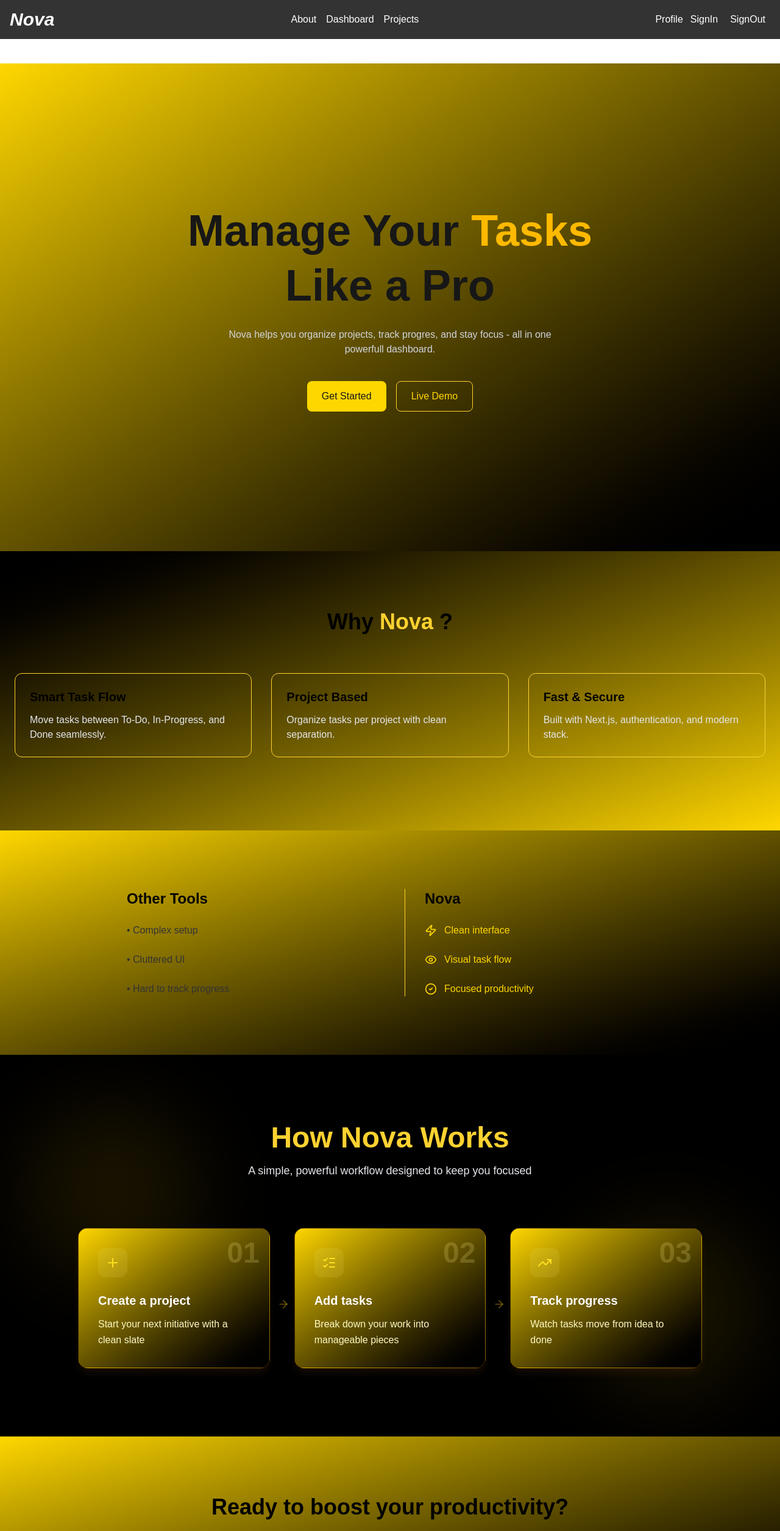
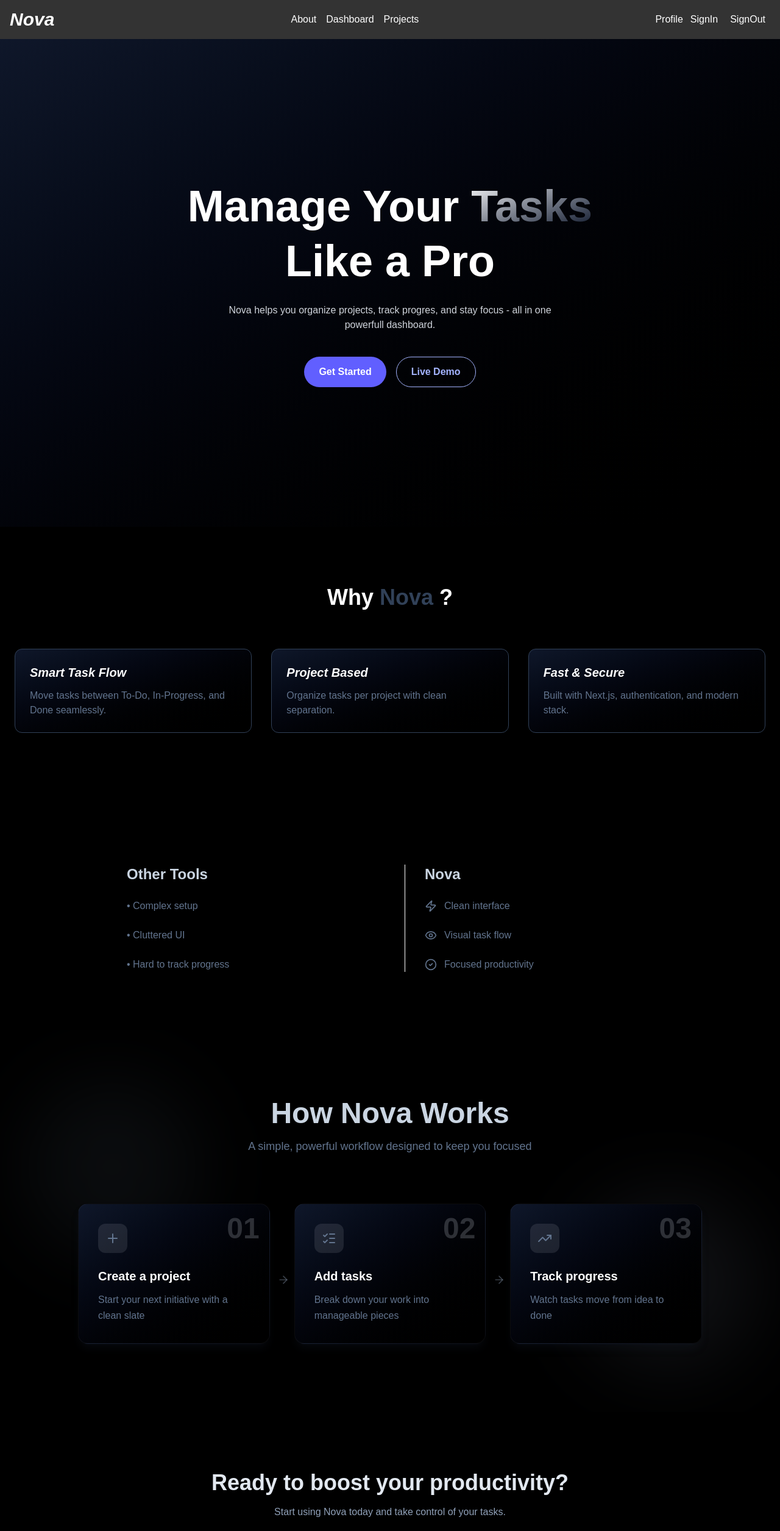
Before and after one commit to atiya-inayat/nova-task-manager, a Next.js app: page / in a window 1280 px wide. Shown: the top 2511 px of the page at 61% size. Built offline with nearby package versions, Linux system fonts and the light colour scheme.

Commit message:
starting styling

```diff
--- a/app/auth/signup/page.tsx
+++ b/app/auth/signup/page.tsx
@@ -50,19 +50,20 @@ export default function SignupPage() {
   };
 
   return (
-    <div className="flex items-center justify-center h-screen">
+    <div className="flex bg-linear-to-br from-[#0F172A] to-black items-center justify-center h-screen">
       <div className="flex flex-col items-center mt-4">
-        <div className="border rounded-sm border-gray-300  w-90 max-w-sm p-4 h-auto flex justify-start">
+        <div className="border rounded-md bg-slate-900  border-slate-600  w-90 max-w-sm p-4 h-auto flex justify-start">
           <form onSubmit={handleSignup} className="w-full space-y-4">
-            <div className="flex justify-center font-bold p-2 text-3xl w-full">
+            <div className="flex justify-center text-slate-200 font-bold p-2 text-3xl w-full">
               <h2>Sign Up</h2>
             </div>
 
             {error && <p className="text-red-500">{error}</p>}
 
-            <div>
+            <div className="mb-5 ">
+              <label className="px-4   text-slate-300">Email Address</label>
               <input
-                className="p-2 w-full border border-gray-300 rounded-sm"
+                className="py-1 px-4  w-full border border-slate-600 rounded-full text-slate-300"
                 type="email"
                 placeholder="Email"
                 value={email}
@@ -71,16 +72,17 @@ export default function SignupPage() {
             </div>
 
             <div>
+              <label className="px-4   text-slate-300">Password</label>
               <input
-                className="p-2 w-full border border-gray-300 rounded-sm"
+                className="py-1 px-4 w-full border border-slate-600 rounded-full text-slate-300"
                 type="password"
-                placeholder="Password"
+                placeholder="**********"
                 value={password}
                 onChange={(e) => setPassword(e.target.value)}
               />
             </div>
 
-            <div className="w-full bg-black text-white font-semibold cursor-pointer flex justify-center border p-1 rounded-md mb-2">
+            <div className="w-full bg-slate-900 cursor-pointer text-white font-semibold cursor-pointer rounded-full flex justify-center border border-slate-700 p-1  mb-2">
               <button type="submit">
                 {loading ? "Signing up..." : "Sign Up"}
               </button>
@@ -89,7 +91,7 @@ export default function SignupPage() {
         </div>
 
         {/* Already have an account */}
-        <p className="mt-4 text-sm">
+        <p className="mt-4 text-sm text-slate-300">
           Already have an account?{" "}
           <Link
             href="/auth/signin"
--- a/app/component/CTA.tsx
+++ b/app/component/CTA.tsx
@@ -2,17 +2,17 @@ import Link from "next/link";
 
 export default function CTA() {
   return (
-    <section className="py-24 text-center px-6 bg-linear-to-br from-[#FFD700] to-black text-amber-300">
-      <h2 className="text-4xl text-black font-bold">
+    <section className="py-24 text-center px-6 bg-black text-white">
+      <h2 className="text-4xl text-slate-200 font-bold">
         Ready to boost your productivity?
       </h2>
 
-      <p className="text-gray-400 mt-4 max-w-lg mx-auto">
+      <p className="text-slate-400 mt-4 max-w-lg mx-auto">
         Start using Nova today and take control of your tasks.
       </p>
 
       <Link href="/auth/signup">
-        <button className="mt-8 px-4 py-2 rounded-lg bg-[#FFD700] text-black hover:bg-black hover:text-[#FFD700] transition">
+        <button className="mt-8 px-4 py-2 cursor-pointer text-slate-300 font-bold rounded-full bg-indigo-500  hover:bg-indigo-800 hover:text-slate-400 transition">
           Sign Up
         </button>
       </Link>
--- a/app/component/Features.tsx
+++ b/app/component/Features.tsx
@@ -15,25 +15,22 @@ const features = [
 
 export default function Features() {
   return (
-    <section
-      id="features"
-      className="py-24 bg-linear-to-br from-black to-[#FFD700]"
-    >
+    <section id="features" className="py-24 bg-black">
       <div className="max-w-7xl mx-auto px-6">
-        <h2 className="text-4xl text-black font-bold text-center mb-16">
-          Why <span className="text-amber-300">Nova</span> ?
+        <h2 className="text-4xl text-white font-bold text-center mb-16">
+          Why <span className="text-slate-700">Nova</span> ?
         </h2>
 
         <div className="grid md:grid-cols-3 gap-8">
           {features.map((feature, i) => (
             <div
               key={i}
-              className="p-6 rounded-xl border border-amber-300 hover:border-black transition"
+              className="p-6 rounded-xl bg-linear-to-br from-[#0F172A] to-black border border-slate-700 hover:border-black transition"
             >
-              <h3 className="text-xl text-black font-semibold mb-3">
+              <h3 className="text-xl text-white font-bold italic mb-3">
                 {feature.title}
               </h3>
-              <p className="text-gray-200">{feature.desc}</p>
+              <p className="text-slate-500">{feature.desc}</p>
             </div>
           ))}
         </div>
--- a/app/component/Hero.tsx
+++ b/app/component/Hero.tsx
@@ -1,9 +1,15 @@
 const Hero = () => {
   return (
-    <section className="min-h-screen bg-linear-to-br from-[#FFD700] to-black   flex items-center justify-center text-center px-6">
+    <section className="min-h-screen bg-linear-to-br from-[#0F172A] to-black   flex items-center justify-center text-center px-6">
       <div>
-        <h1 className="text-5xl md:text-7xl font-extrabold leading-tight ">
-          Manage Your <span className="text-amber-400">Tasks</span>
+        <h1 className="text-5xl text-white md:text-7xl font-extrabold leading-tight ">
+          Manage Your{" "}
+          <span
+            className="bg-linear-to-br from-white to-[#0F172A] bg-clip-text text-transparent
+"
+          >
+            Tasks
+          </span>
           <br />
           Like a Pro
         </h1>
@@ -14,10 +20,10 @@ const Hero = () => {
         </p>
 
         <div className="mt-10 flex gap-4 justify-center">
-          <button className="px-6 py-3 rounded-lg bg-[#FFD700] hover:bg-black hover:text-[#FFD700] transition">
+          <button className="px-6 py-3 cursor-pointer rounded-full text-white font-semibold bg-indigo-500 hover:bg-indigo-600 hover:text-white transition">
             Get Started
           </button>
-          <button className="px-6 py-3 rounded-lg border text-[#FFD700] border-amber-300 hover:border-black hover:text-black transition">
+          <button className="px-6 py-3 cursor-pointer rounded-full border text-indigo-300 border-indigo-300 hover:bg-slate-900 font-semibold hover:text-white transition">
             Live Demo
           </button>
         </div>
--- a/app/component/HowItWorksSection.tsx
+++ b/app/component/HowItWorksSection.tsx
@@ -29,7 +29,7 @@ export default function HowItWorksSection() {
     <section className="relative py-28 overflow-hidden bg-black text-white">
       {/* subtle animated overlay without changing #333333 */}
       <motion.div
-        className="absolute inset-0 bg-yellow-500/5"
+        className="absolute inset-0 bg-slate-500/5"
         animate={{ backgroundPosition: ["0% 50%", "100% 50%", "0% 50%"] }}
         transition={{ duration: 14, repeat: Infinity, ease: "linear" }}
         style={{ backgroundSize: "200% 200%", mixBlendMode: "soft-light" }}
@@ -39,12 +39,12 @@ export default function HowItWorksSection() {
       <motion.div
         animate={{ y: [0, -20, 0] }}
         transition={{ duration: 6, repeat: Infinity, ease: "easeInOut" }}
-        className="absolute top-20 left-10 w-72 h-72 bg-yellow-500/10 blur-3xl rounded-full"
+        className="absolute top-20 left-10 w-72 h-72 bg-slate-500/10 blur-3xl rounded-full"
       />
       <motion.div
         animate={{ y: [0, 20, 0] }}
         transition={{ duration: 8, repeat: Infinity, ease: "easeInOut" }}
-        className="absolute bottom-20 right-10 w-72 h-72 bg-yellow-400/10 blur-3xl rounded-full"
+        className="absolute bottom-20 right-10 w-72 h-72 bg-slate-400/10 blur-3xl rounded-full"
       />
 
       <div className="relative container mx-auto px-4">
@@ -56,10 +56,10 @@ export default function HowItWorksSection() {
           transition={{ duration: 0.8, ease: "easeOut" }}
           className="text-center mb-20"
         >
-          <h2 className="text-4xl text-amber-300 lg:text-5xl font-bold mb-4">
+          <h2 className="text-4xl text-slate-300 lg:text-5xl font-bold mb-4">
             How Nova Works
           </h2>
-          <p className="text-lg text-gray-200 max-w-2xl mx-auto">
+          <p className="text-lg text-slate-500 max-w-2xl mx-auto">
             A simple, powerful workflow designed to keep you focused
           </p>
         </motion.div>
@@ -91,25 +91,25 @@ export default function HowItWorksSection() {
                 }}
                 className="relative group"
               >
-                <div className="relative h-full rounded-2xl p-8 border border-yellow-700/30 bg-gradient-to-br from-[#FFD700] to-black backdrop-blur-md overflow-hidden shadow-lg shadow-yellow-900/20">
+                <div className="relative h-full rounded-2xl p-8 border border-slate-200/5 bg-linear-to-br from-[#0F172A] to-black backdrop-blur-md overflow-hidden shadow-lg shadow-slate-800/20">
                   {/* Glow on hover */}
-                  <div className="absolute -top-20 -right-20 w-40 h-40 bg-yellow-500/20 blur-3xl opacity-0 group-hover:opacity-100 transition-opacity duration-300" />
+                  <div className="absolute -top-20 -right-20 w-40 h-40 bg-slate-400/20 blur-3xl opacity-0 group-hover:opacity-100 transition-opacity duration-300" />
 
                   {/* Step number */}
-                  <div className="absolute top-4 right-4 text-5xl font-bold text-yellow-200/20 group-hover:text-yellow-200/40 transition-colors">
+                  <div className="absolute top-4 right-4 text-5xl font-bold text-slate-200/20 group-hover:text-slate-200/40 transition-colors">
                     {step.number}
                   </div>
 
                   {/* Icon */}
-                  <div className="mb-6 inline-flex p-3 rounded-xl bg-yellow-200/10 group-hover:bg-yellow-200/20 transition-colors">
-                    <Icon className="w-6 h-6 text-yellow-300" />
+                  <div className="mb-6 inline-flex p-3 rounded-xl bg-slate-100/10 group-hover:bg-slate-200/20 transition-colors">
+                    <Icon className="w-6 h-6 text-slate-500" />
                   </div>
 
                   {/* Text */}
-                  <h3 className="text-xl font-bold mb-3 text-white group-hover:text-yellow-300 transition-colors">
+                  <h3 className="text-xl font-bold mb-3 text-white group-hover:text-slate-300 transition-colors">
                     {step.title}
                   </h3>
-                  <p className="text-yellow-100 leading-relaxed">
+                  <p className="text-slate-500 leading-relaxed">
                     {step.description}
                   </p>
                 </div>
@@ -119,7 +119,7 @@ export default function HowItWorksSection() {
                   <motion.div
                     animate={{ x: [0, 8, 0] }}
                     transition={{ duration: 2, repeat: Infinity }}
-                    className="hidden md:flex absolute top-1/2 -right-8 text-yellow-400/40"
+                    className="hidden md:flex absolute top-1/2 -right-8 text-slate-400/40"
                   >
                     <ArrowRight className="w-5 h-5" />
                   </motion.div>
--- a/app/component/comparison-section.tsx
+++ b/app/component/comparison-section.tsx
@@ -26,11 +26,11 @@ export function ComparisonSection() {
   };
 
   return (
-    <section className="py-24 bg-linear-to-br from-[#FFD700] to-black text-amber-300">
+    <section className="py-24 bg-black text-white">
       <div className="container mx-auto px-4 grid md:grid-cols-2 gap-12 max-w-4xl">
         {/* Left */}
         <div className="space-y-6">
-          <h3 className="text-2xl font-bold text-black text-muted-foreground">
+          <h3 className="text-2xl font-bold text-slate-300 text-muted-foreground">
             Other Tools
           </h3>
           {features
@@ -43,7 +43,7 @@ export function ComparisonSection() {
                 initial="hidden"
                 whileInView="visible"
                 viewport={{ once: true }}
-                className="text-muted-foreground text-[#333333]"
+                className="text-muted-foreground text-slate-500"
               >
                 • {f.title}
               </motion.p>
@@ -52,7 +52,9 @@ export function ComparisonSection() {
 
         {/* Right */}
         <div className="space-y-6 border-l pl-8">
-          <h3 className="text-2xl text-black font-bold text-primary">Nova</h3>
+          <h3 className="text-2xl text-slate-300 font-bold text-primary">
+            Nova
+          </h3>
           {features
             .filter((f) => f.side === "right")
             .map((f, i) => {
@@ -65,7 +67,7 @@ export function ComparisonSection() {
                   initial="hidden"
                   whileInView="visible"
                   viewport={{ once: true }}
-                  className="flex items-center text-[#FFD700] gap-3"
+                  className="flex items-center text-slate-500 gap-3"
                 >
                   <Icon className="w-5 h-5 text-primary" />
                   <span>{f.title}</span>
--- a/app/layout.tsx
+++ b/app/layout.tsx
@@ -29,7 +29,7 @@ export default function RootLayout({
         className={`${geistSans.variable} ${geistMono.variable} antialiased`}
       >
         <Navbar />
-        <main className="pt-26">{children}</main>
+        <main className="pt-16">{children}</main>
       </body>
     </html>
   );
```
